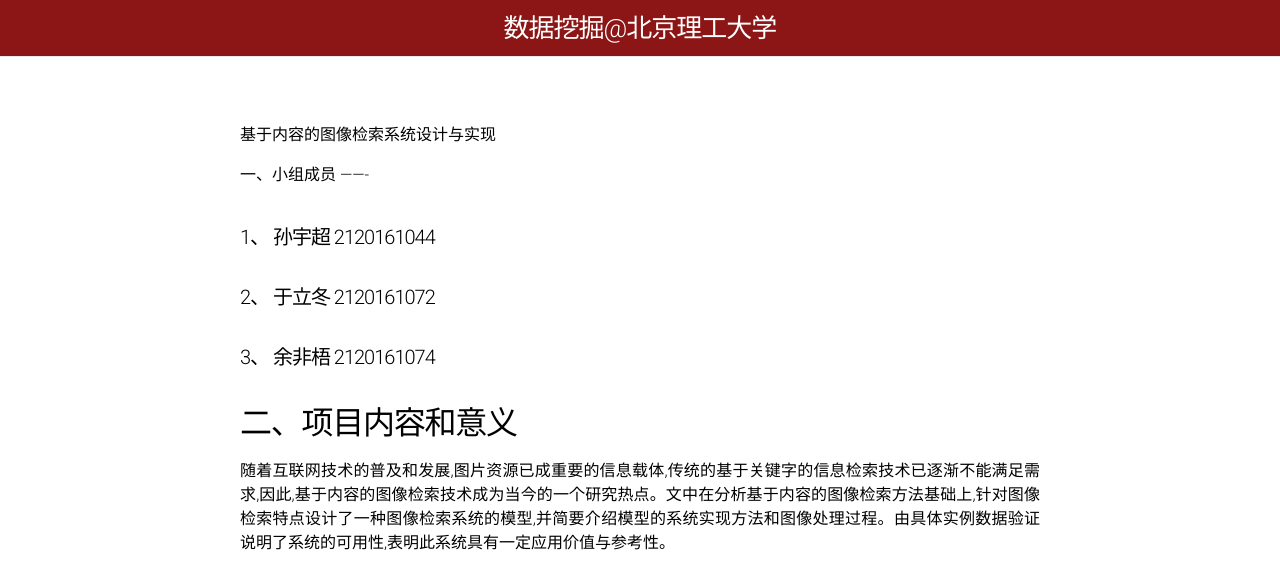
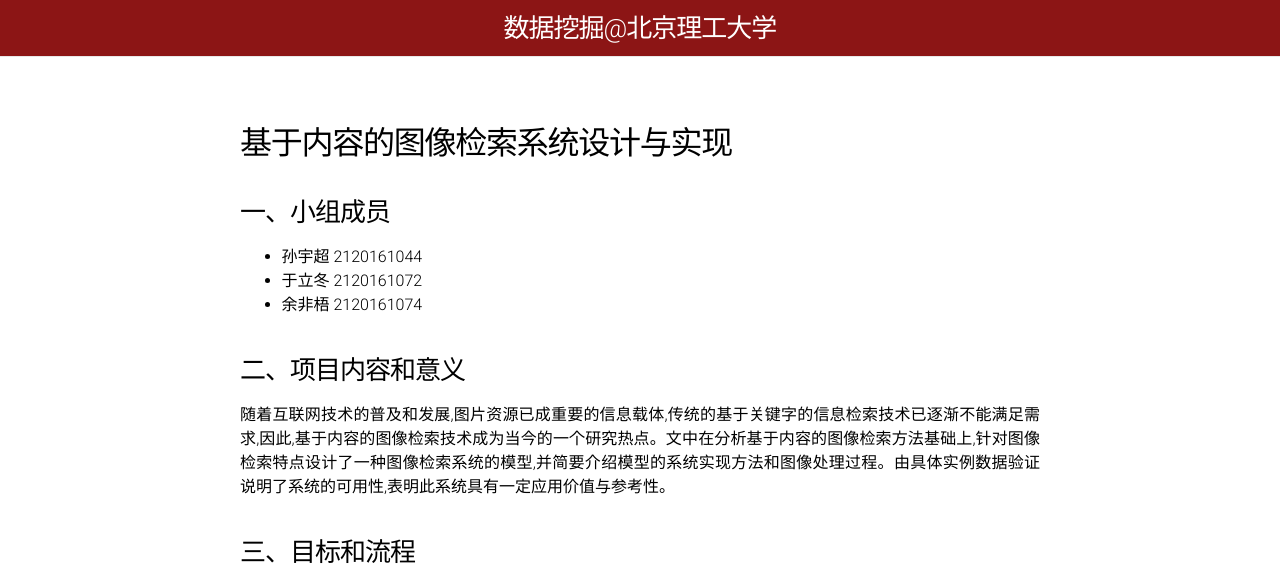
Before and after one commit to BITDM/bitdm.github.io, a Jekyll site: the page built from 2017/projects/P13/proposal.md, in a window 1280 px wide and 1400 px high. Shown: the top 586 px of the window. Built offline with Jekyll 4.4.1, drawn with Linux system fonts in a browser that asks for light colours; our own code applies the rules of GitHub Pages for plain Markdown files; some of the changed text lies outside the part shown.

Commit message:
13组报告格式修改

```diff
--- a/2017/projects/P13/proposal.md
+++ b/2017/projects/P13/proposal.md
@@ -4,46 +4,59 @@
 permalink: /2017/projects/p13/proposal/
 ---
 
-基于内容的图像检索系统设计与实现
-===========================
-一、小组成员
--------
-#### 1、	孙宇超 2120161044
-#### 2、	于立冬 2120161072
-#### 3、	余非梧 2120161074
+## 基于内容的图像检索系统设计与实现
 
-二、项目内容和意义
--------
-  随着互联网技术的普及和发展,图片资源已成重要的信息载体,传统的基于关键字的信息检索技术已逐渐不能满足需求,因此,基于内容的图像检索技术成为当今的一个研究热点。文中在分析基于内容的图像检索方法基础上,针对图像检索特点设计了一种图像检索系统的模型,并简要介绍模型的系统实现方法和图像处理过程。由具体实例数据验证说明了系统的可用性,表明此系统具有一定应用价值与参考性。
+### 一、小组成员
 
-三、目标和流程
--------
+- 孙宇超 2120161044
+- 于立冬 2120161072
+- 余非梧 2120161074
+
+### 二、项目内容和意义
+
+
+随着互联网技术的普及和发展,图片资源已成重要的信息载体,传统的基于关键字的信息检索技术已逐渐不能满足需求,因此,基于内容的图像检索技术成为当今的一个研究热点。文中在分析基于内容的图像检索方法基础上,针对图像检索特点设计了一种图像检索系统的模型,并简要介绍模型的系统实现方法和图像处理过程。由具体实例数据验证说明了系统的可用性,表明此系统具有一定应用价值与参考性。
+
+### 三、目标和流程
+
 我们的目标是设计一个基于内容的图像检索系统，使得在拥有一定数量的图像数据库时，根据用户自己提交的图像，返回一系列内容上与用户提交图像最相近的图像。
+
 本系统流程示意图如下所示。
+
 ![](https://github.com/pobingwanghai/DM-SearchForImages/blob/master/images.png)
-1）	对数据库图片进行特征提取，并利用PCA算法进行降维。
-2）	使用K-means算法对特征进行聚类。
-3）	使用均值向量对一个类别进行表示。
-4）	根据用户输入的图片进行特征提取，并降维。
-5）	对于用户图片特征匹配距离最近的均值向量。
-6）	在均值向量对应的类内，进行遍历比较，找出最大的前k个。
 
-四、原理与算法
--------
-#### 1.	特征提取
+1）对数据库图片进行特征提取，并利用PCA算法进行降维。
+2）使用K-means算法对特征进行聚类。
+3）使用均值向量对一个类别进行表示。
+4）根据用户输入的图片进行特征提取，并降维。
+5）对于用户图片特征匹配距离最近的均值向量。
+6) 在均值向量对应的类内，进行遍历比较，找出最大的前k个。
+
+### 四、原理与算法
+
+#### 1. 特征提取
+
 特征提取使用了caffe框架下使用imagenet数据集训练的AlexNet网络，抽取其fc7层的data作为图片的特征表示。
 目前，深度特征在表示图像内容上效果显著，AlexNet也是深度神经网络中比较有代表性的网络。在imagenet上的图像分类challenge上Alex提出的alexnet网络结构模型赢得了2012届的冠军。
-#### 2.	PCA降维
+
+#### 2. PCA降维
+
 AlexNet网络抽取出的fc7层特征有4096维，特征维度相对较高。较大数据维度会加大计算的复杂度，耗费更多的存储资源。并且，我们通过考察发现，4096维的特征中包含许多冗余的信息，这些冗余信息对于聚类没有帮助，甚至会影响最终的聚类效果，所以我们引入PCA算法将原本4096维的特征降低到128维。
-#### 3.	聚类
+
+#### 3. 聚类
+
 我们采用K-means算法对训练数据的特征进行聚类，得到50个聚类中心。我们利用这50个聚类中心的特征来分别表示每一个类别。
-#### 4.	检索
+
+#### 4. 检索
+
 在检索时，我们先对待检索图片提取特征，然后以欧式距离检索各个类别的均值向量，确定待检索图片落在哪个类别中。在类别中，如果还有其他类别存在，重复此过程，直到落在图片集合中，按照待检图片与图片集合的距离，找出最近的k个。
-#### 5.	展示系统
+
+#### 5. 展示系统
+
 使用了Django作为webserver搭建展示平台。
 
-五、项目分工
--------
-  **孙宇超：算法设计、程序实现**
-  **于立冬：算法设计、数据收集分析与预处理**
-  **余非梧：算法设计、文档编写与PPT制作**
+### 五、项目分工
+
+- 孙宇超：算法设计、程序实现
+- 于立冬：算法设计、数据收集分析与预处理
+- 余非梧：算法设计、文档编写与PPT制作
```
